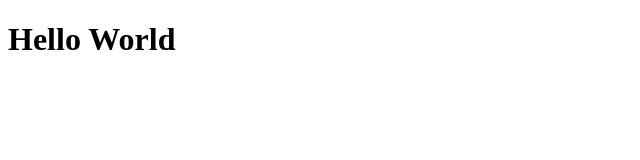
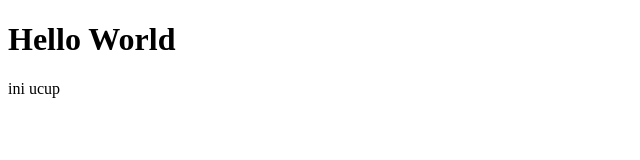
Before and after one commit to askrdev/repositorygithub, a plain HTML site: page index.html in a window 1280 px wide. Shown: the full height of the page, 0-640 px from the left. Drawn offline with Linux system fonts and the light colour scheme.

Commit message:
menambahkan paragraph

```diff
--- a/index.html
+++ b/index.html
@@ -8,5 +8,6 @@
 </head>
 <body>
     <h1>Hello World</h1>
+    <p> ini ucup</p>
 </body>
 </html>
```
